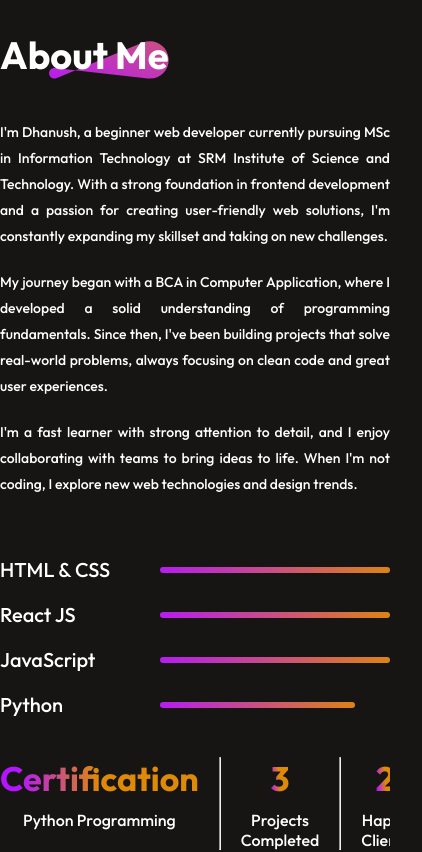
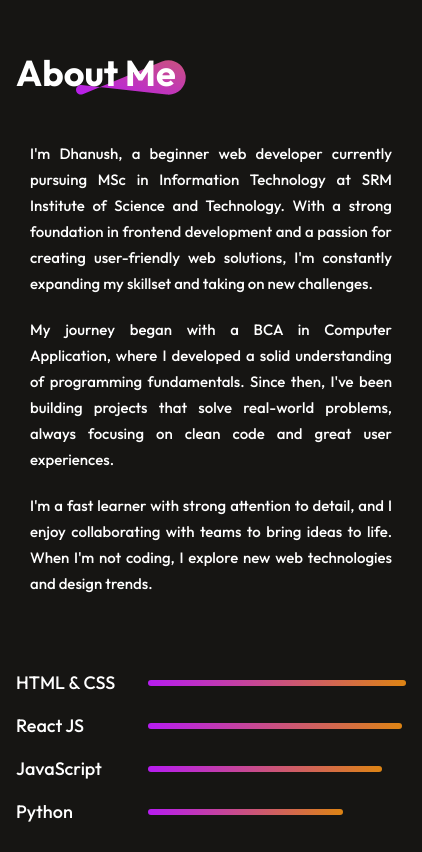
Before and after one commit to Dhanush261003/portfolio, a React (Vite) app: page / in a window 390 px wide. Shown: the part 900-1752 px from the top of the page, 422 px wide, since content can reach past the window. Built offline with nearby package versions, Linux system fonts and the light colour scheme; a web font is replaced by a local one.

Commit message:
11th mobile 480

```diff
--- a/src/Components/About/About.css
+++ b/src/Components/About/About.css
@@ -172,39 +172,78 @@
         font-size: 16px;
     }
 }
+
 @media (max-width: 480px) {
     .about {
-        width: 100%;
+      width: 100%;
         margin: 0;
-        gap: 40px;
-        align-items: start;
-        overflow-x: hidden;
+        padding: 20px 16px;
+        border-radius: 16px;
+
+        gap: 32px;
     }
 
     .about-title h1 {
-        font-size: 38px;
+        font-size: 36px;
+        line-height: 44px;
     }
 
     .about-title img {
-        width: 120px;
-        right: 0;
+        width: 110px;
+        right: -10px;
     }
 
-    .about-para {
+    .about-sections {
         width: 100%;
-        font-size: 14px;
+    }
+
+  .about-para {
+        margin: 0;
+        padding: 14px;
+        border: none;
+        font-size: 15px;
         line-height: 26px;
+    }
+
+    .about-skills {
+        width: 100%;
     }
 
     .about-skill {
         width: 100%;
-        gap: 10px;
+        gap: 12px;
     }
 
-    .about-achievements {
+    .about-skill p {
+        min-width: 120px;
+        font-size: 18px;
+    }
+
+    .about-skill hr {
         width: 100%;
-        grid-template-columns: repeat(2, 1fr);
-        gap: 20px;
-        margin-bottom: 40px;
+        height: 6px;
+    }
+
+   .about-achievements {
+        width: 100%;
+        display: flex;
+        flex-direction: column;
+        align-items: center;
+        gap: 24px;
+         margin-bottom: 24px;
+    }
+
+    .about-achievement {
+        width: 100%;
+        align-items: center;
+    }
+
+    .about-achievement h1 {
+        font-size: 32px;
+    }
+
+    .about-achievement p {
+        font-size: 14px;
+        text-align: center;
     }
 }
```
